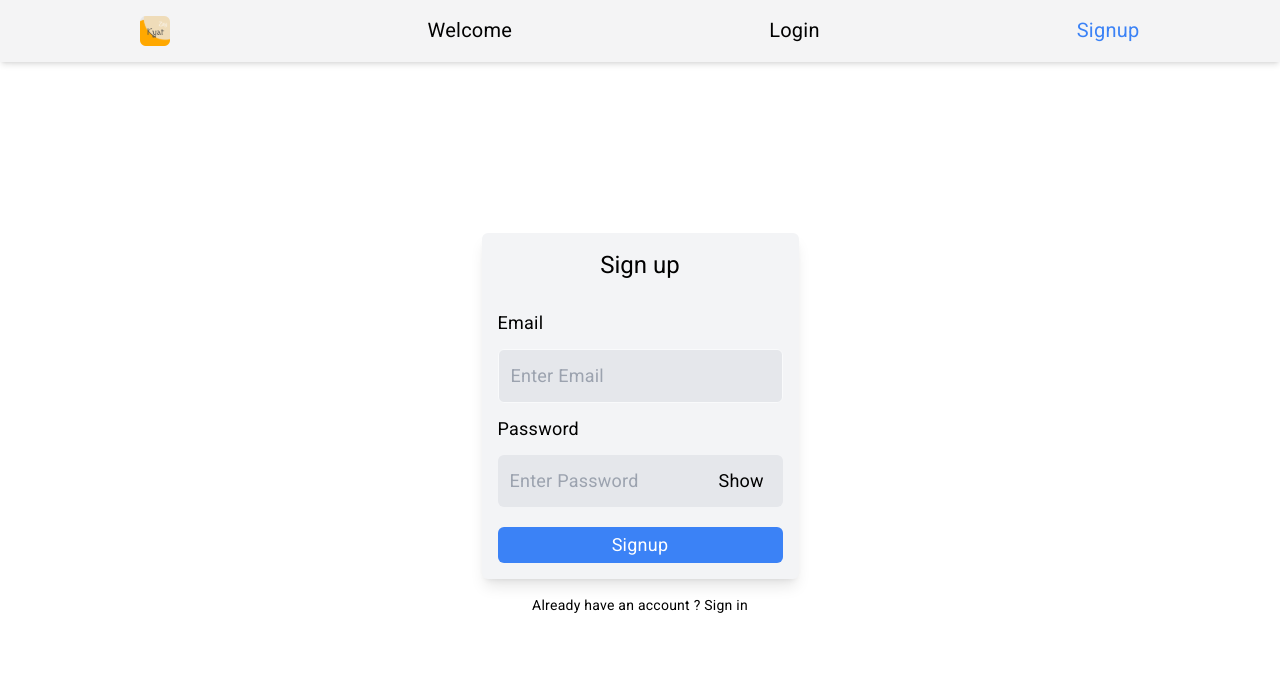
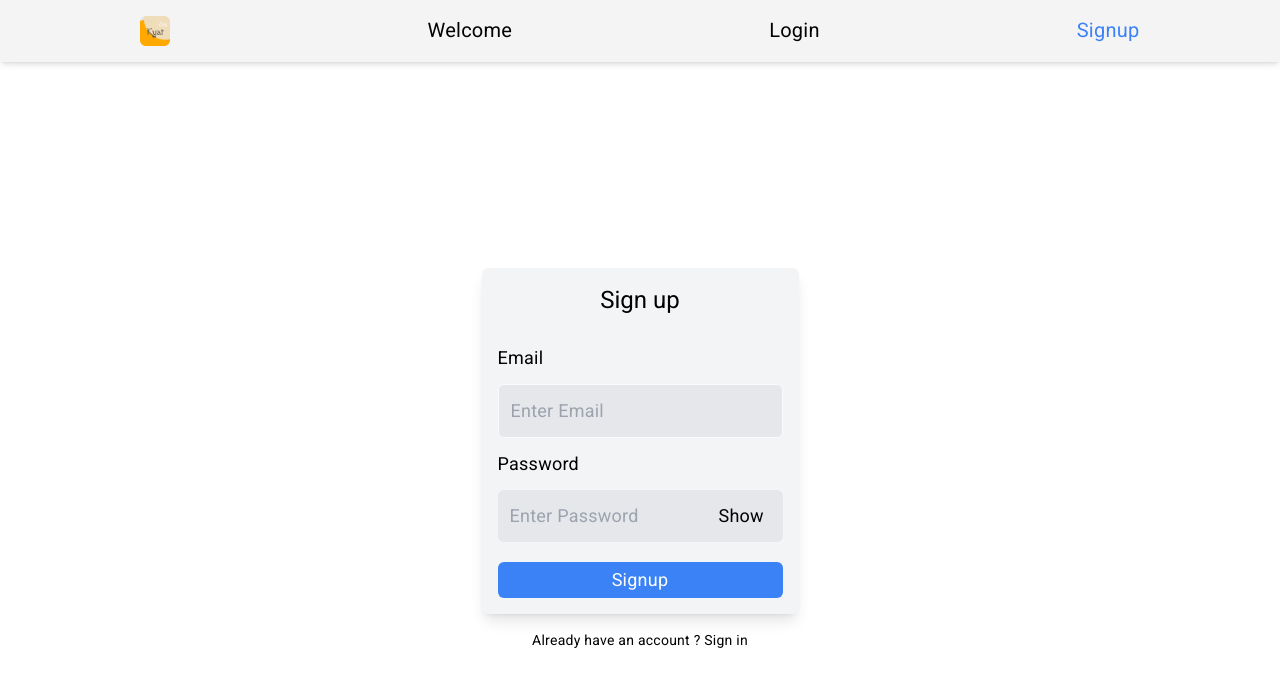
Before and after one commit to thanhtutzaw/kyatzay, an Angular app: page /signup in a window 1280 px wide. Shown: the top 686 px of the page. Built offline with nearby package versions, Linux system fonts and the light colour scheme.

Commit message:
update : password

```diff
--- a/src/app/login/login.component.html
+++ b/src/app/login/login.component.html
@@ -15,13 +15,13 @@
       minlength="3"
     />
     <label for="password"> Password</label>
-    <div class="relative border-gray-50 bg-gray-200 px-3 py-3 rounded-md">
+    <div class="relative border-gray-50 bg-gray-200 px-3 py-3 rounded-md flex">
       <input
         autocomplete="off"
         placeholder="Enter Password"
         id="password"
         class="border-gray-50 focus:outline-none bg-gray-200 mr-1"
-        [type]="isShow ? 'password' : 'text'"
+        [type]="!isShow ? 'password' : 'text'"
         name="password"
         required
         minlength="6"
--- a/src/app/signup/signup.component.html
+++ b/src/app/signup/signup.component.html
@@ -15,13 +15,13 @@
       minlength="3"
     />
     <label for="password"> Password </label>
-    <div class="relative border-gray-50 bg-gray-200 px-3 py-3 rounded-md">
+    <div class="relative border-gray-50 bg-gray-200 px-3 py-3 rounded-md flex">
       <input
         autocomplete="off"
         placeholder="Enter Password"
         id="password"
         class="border-gray-50 focus:outline-none bg-gray-200 mr-1"
-        [type]="isShow ? 'password' : 'text'"
+        [type]="!isShow ? 'password' : 'text'"
         name="password"
         required
         minlength="6"
--- a/src/styles.scss
+++ b/src/styles.scss
@@ -12,15 +12,16 @@ body {
 }
 main {
     width: 100%;
-    min-height: 100%;
+    // min-height: 100%;
     display: flex;
     justify-content: center;
     align-items: center;
     padding: 1rem;
     box-sizing: inherit;
     position: relative;
-    padding-top: 80px;
-    height: 100vh;
+    // padding-top: 80px;
+    height: 100dvh;
+    padding-top: 150px;
 }
 nav > a.active {
     // border-bottom: 1px solid blue;
```
Also changed, not shown: src/app/app.component.ts (+2 -5 lines).
